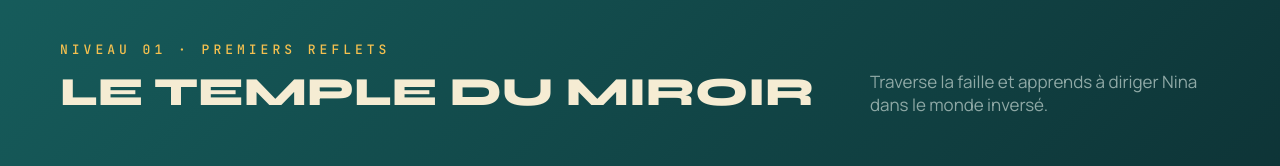
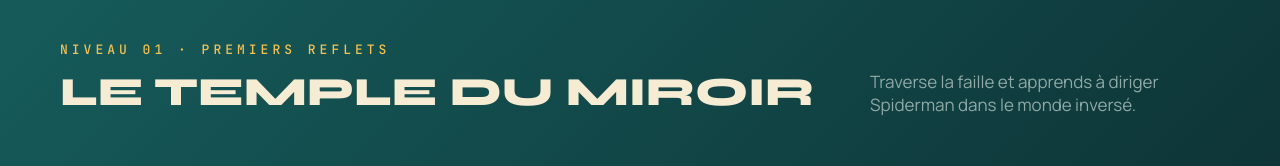
Before and after one commit to Kouyate-Djeneba225/mini_jeu, a plain HTML site: page index.html in a window 1280 px wide. Shown: the part 165-331 px from the top of the page. Drawn offline with Linux system fonts and the light colour scheme.

Commit message:
switch Nina to Spiderman

```diff
--- a/index.html
+++ b/index.html
@@ -39,7 +39,7 @@
             <span class="eyebrow">Niveau 01 · Premiers reflets</span>
             <h1>Le temple du miroir</h1>
         </div>
-        <p>Traverse la faille et apprends à diriger Nina dans le monde inversé.</p>
+        <p>Traverse la faille et apprends à diriger Spiderman dans le monde inversé.</p>
     </section>
 
     <section class="stage">
```
